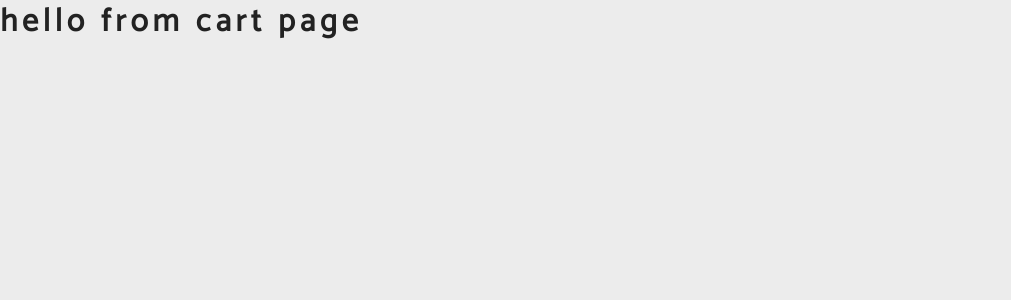
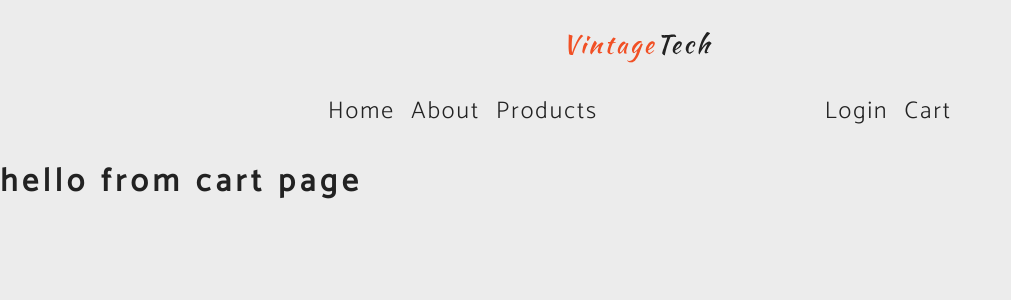
Before and after one commit to kakamband/react-vintage-tech-store, a React (Create React App) app: page /cart in a window 1280 px wide. Shown: the top 300 px of the page, without its empty margins (0-1011 px from the left). Built offline with nearby package versions, Linux system fonts and the light colour scheme.

Commit message:
add: header with links

```diff
--- a/src/App.jsx
+++ b/src/App.jsx
@@ -12,9 +12,12 @@
 import ProductDetails from './pages/ProductDetails';
 
 //components
+import Header from './components/Header';
+
 export default function App() {
   return (
     <Router>
+      <Header />
       <Switch>
         <Route exact path="/">
           <Home />
--- a/src/components/Header.jsx
+++ b/src/components/Header.jsx
@@ -1,5 +1,34 @@
 import React from 'react';
+import { Link } from 'react-router-dom';
+import logo from '../assets/logo.svg';
 
 export default function Header() {
-  return <h1>hello from header</h1>;
+  return (
+    <header className="header">
+      <img src={logo} alt="vintage tech logo" className="logo" />
+      <nav>
+        <ul>
+          <div>
+            <li>
+              <Link to="/">Home</Link>
+            </li>
+            <li>
+              <Link to="/about">About</Link>
+            </li>
+            <li>
+              <Link to="/products">Products</Link>
+            </li>
+          </div>
+          <div>
+            <li>
+              <Link to="/login">Login</Link>
+            </li>
+            <li>
+              <Link to="/cart">Cart</Link>
+            </li>
+          </div>
+        </ul>
+      </nav>
+    </header>
+  );
 }
```
